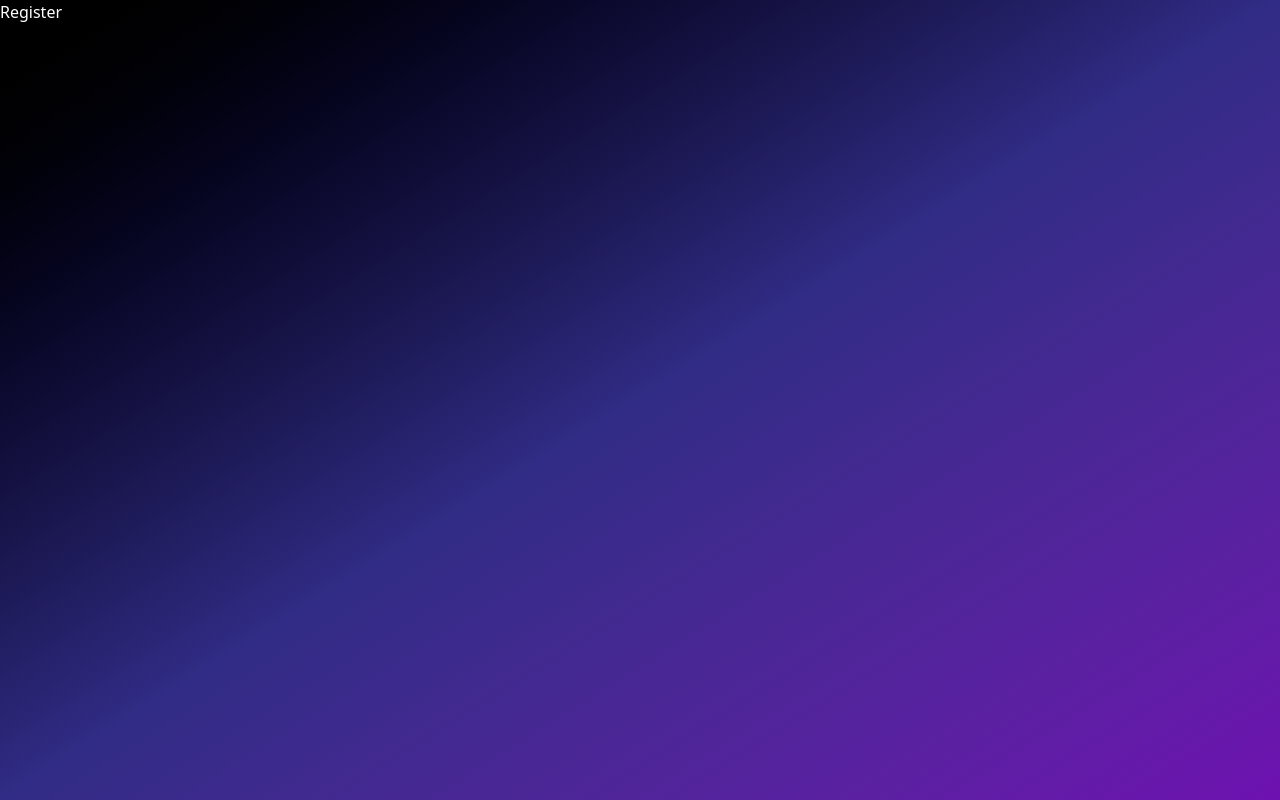
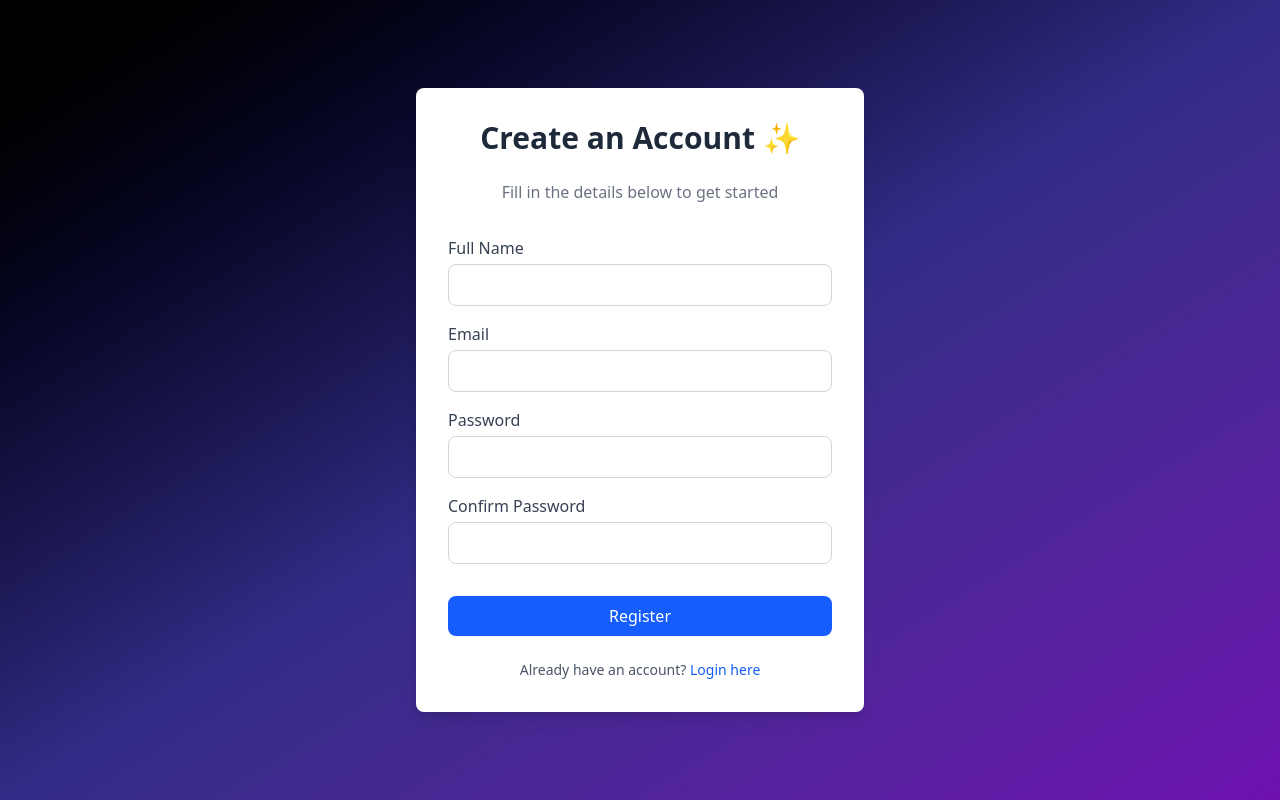
Before and after one commit to AzharAbbas10/react-stripe, a React (Vite) app: page /register in a window 1280 px wide. Built offline with nearby package versions, Linux system fonts and the light colour scheme.

Commit message:
Added Code for Login and Register Page

```diff
--- a/src/components/Login.jsx
+++ b/src/components/Login.jsx
@@ -1,10 +1,57 @@
 import React from "react";
+import { Link } from "react-router-dom";
 
 export default function Login() {
   return (
-    <>
-      <div>Login</div>
+    <div className="flex justify-center items-center min-h-screen">
+      <div className="bg-white shadow-lg rounded-lg p-8 w-full max-w-md">
+        <h1 className="text-3xl font-bold text-center text-gray-800 mb-6">
+          Welcome Back 👋
+        </h1>
+        <p className="text-center text-gray-500 mb-8">
+          Please login to continue
+        </p>
 
-    </>
+        <form className="flex flex-col gap-4">
+          <div className="flex flex-col">
+            <label className="mb-1 font-medium text-gray-700">Email</label>
+            <input
+              type="email"
+              placeholder="Enter your email"
+              className="px-4 py-2 border border-gray-300 rounded-lg focus:outline-none focus:ring-2 focus:ring-blue-500"
+            />
+          </div>
+          <div className="flex flex-col">
+            <label className="mb-1 font-medium text-gray-700">Password</label>
+            <input
+              type="password"
+              placeholder="Enter your password"
+              className="px-4 py-2 border border-gray-300 rounded-lg focus:outline-none focus:ring-2 focus:ring-blue-500"
+            />
+          </div>
+
+          <button
+            type="submit"
+            className="mt-4 bg-blue-600 text-white py-2 rounded-lg hover:bg-blue-700 transition duration-300"
+          >
+            Login
+          </button>
+        </form>
+
+        <div className="mt-6 text-center text-sm text-gray-600">
+          <p>
+            Don’t have an account?{" "}
+            <Link to="/register" className="text-blue-600 hover:underline">
+              Sign Up
+            </Link>
+          </p>
+          <p className="mt-2">
+            <a href="#" className="text-blue-600 hover:underline">
+              Forgot Password?
+            </a>
+          </p>
+        </div>
+      </div>
+    </div>
   );
 }
--- a/src/components/Register.jsx
+++ b/src/components/Register.jsx
@@ -2,6 +2,70 @@ import React from 'react'
 
 export default function Register() {
   return (
-    <div>Register</div>
+    <div className="flex justify-center items-center min-h-screen">
+      <div className="bg-white shadow-lg rounded-lg p-8 w-full max-w-md">
+        <h1 className="text-3xl font-bold text-center text-gray-800 mb-6">
+          Create an Account ✨
+        </h1>
+        <p className="text-center text-gray-500 mb-8">
+          Fill in the details below to get started
+        </p>
+
+        <form className="flex flex-col gap-4">
+          <div className="flex flex-col">
+            <label className="mb-1 font-medium text-gray-700">Full Name</label>
+            <input
+              type="text"
+              placeholder="Enter your full name"
+              className="px-4 py-2 border border-gray-300 rounded-lg focus:outline-none focus:ring-2 focus:ring-blue-500"
+            />
+          </div>
+          <div className="flex flex-col">
+            <label className="mb-1 font-medium text-gray-700">Email</label>
+            <input
+              type="email"
+              placeholder="Enter your email"
+              className="px-4 py-2 border border-gray-300 rounded-lg focus:outline-none focus:ring-2 focus:ring-blue-500"
+            />
+          </div>
+          <div className="flex flex-col">
+            <label className="mb-1 font-medium text-gray-700">Password</label>
+            <input
+              type="password"
+              placeholder="Enter your password"
+              className="px-4 py-2 border border-gray-300 rounded-lg focus:outline-none focus:ring-2 focus:ring-blue-500"
+            />
+          </div>
+          <div className="flex flex-col">
+            <label className="mb-1 font-medium text-gray-700">
+              Confirm Password
+            </label>
+            <input
+              type="password"
+              placeholder="Re-enter your password"
+              className="px-4 py-2 border border-gray-300 rounded-lg focus:outline-none focus:ring-2 focus:ring-blue-500"
+            />
+          </div>
+
+          {/* Submit button */}
+          <button
+            type="submit"
+            className="mt-4 bg-blue-600 text-white py-2 rounded-lg hover:bg-blue-700 transition duration-300"
+          >
+            Register
+          </button>
+        </form>
+
+        {/* Extra links */}
+        <div className="mt-6 text-center text-sm text-gray-600">
+          <p>
+            Already have an account?{" "}
+            <a href="/login" className="text-blue-600 hover:underline">
+              Login here
+            </a>
+          </p>
+        </div>
+      </div>
+    </div>
   )
 }
```
